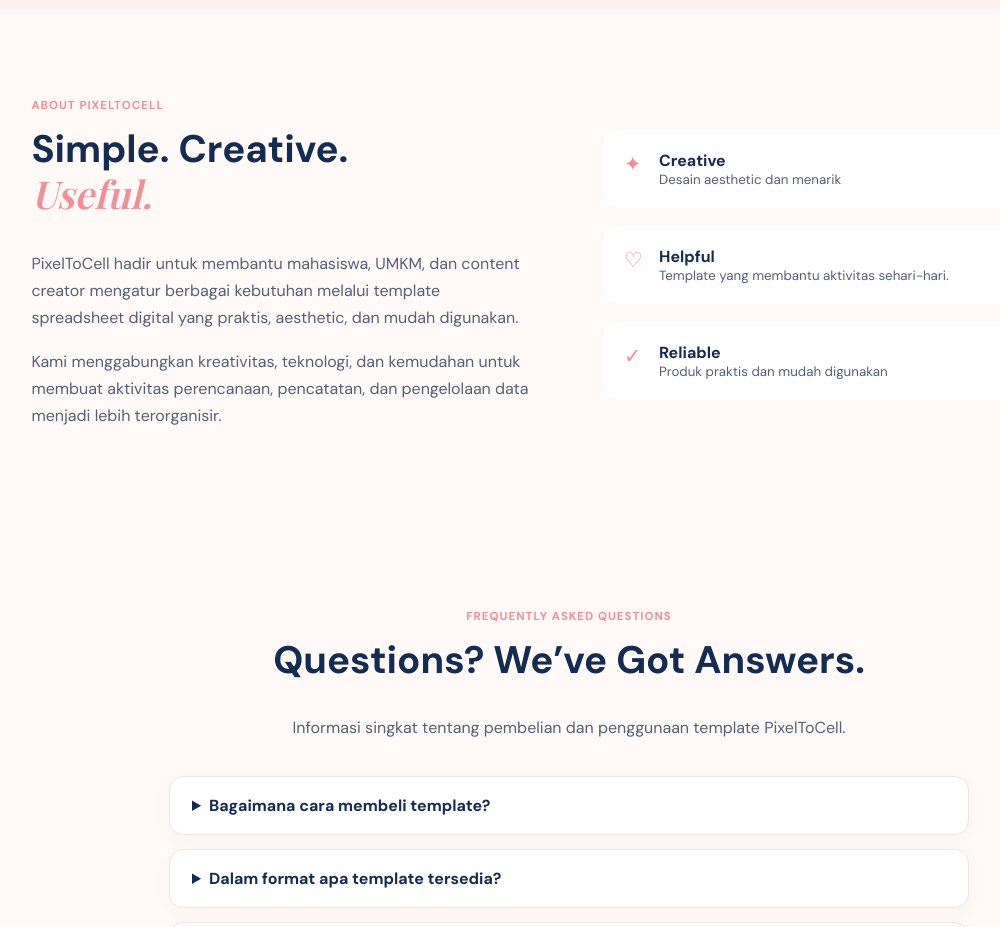
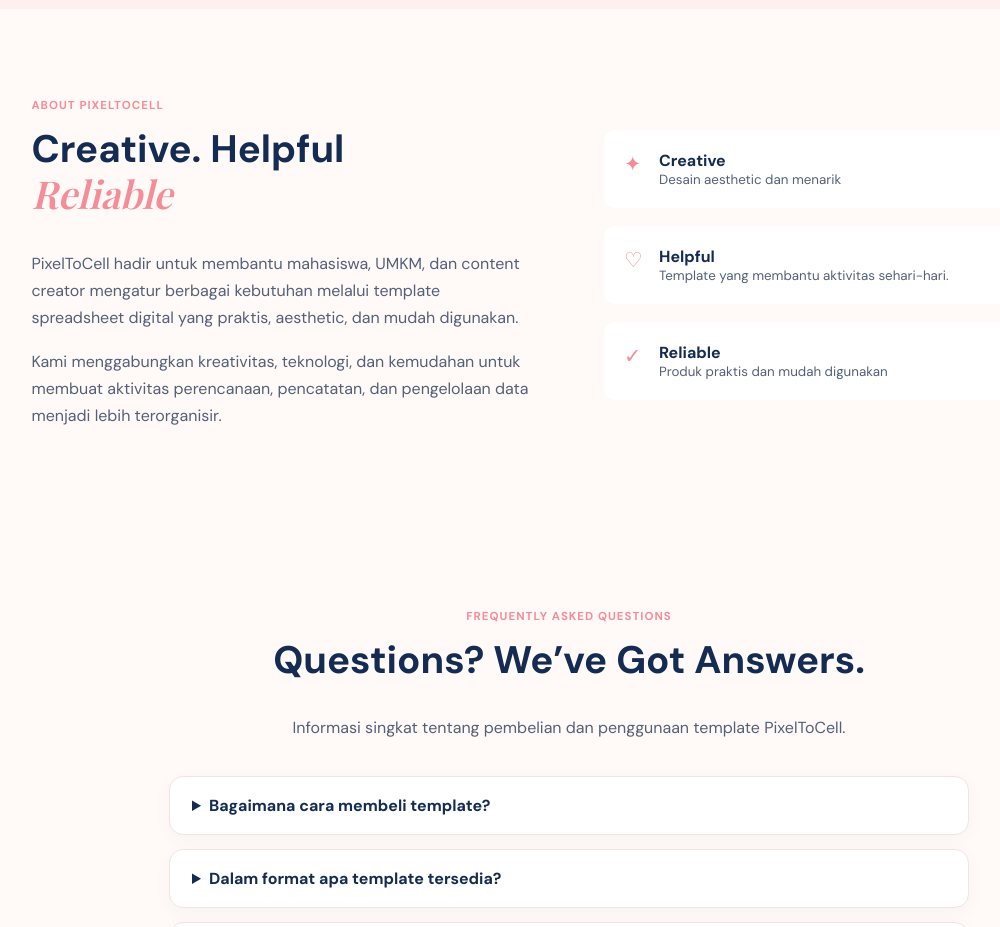
Before and after one commit to bunga2700/pixeltocell-website, a plain HTML site: page index.html in a window 1280 px wide. Shown: the part 1400-2327 px from the top of the page, without its empty margins (71-1071 px from the left). Drawn offline with nearby package versions, Linux system fonts and the light colour scheme; a web font is replaced by a local one.

Commit message:
Update about section heading for clarity

```diff
--- a/index.html
+++ b/index.html
@@ -1,4 +1,3 @@
-
 <!DOCTYPE html>
 <html lang="id">
 <head>
@@ -104,7 +103,7 @@
     <section id="about" class="section about-section">
       <div class="about-text">
         <p class="eyebrow">ABOUT PIXELTOCELL</p>
-        <h2>Simple. Creative.<br><em>Useful.</em></h2>
+        <h2>Creative. Helpful<br><em>Reliable</em></h2>
         <p>PixelToCell hadir untuk membantu mahasiswa, UMKM, dan content creator mengatur berbagai kebutuhan melalui template spreadsheet digital yang praktis, aesthetic, dan mudah digunakan.</p>
         <p>Kami menggabungkan kreativitas, teknologi, dan kemudahan untuk membuat aktivitas perencanaan, pencatatan, dan pengelolaan data menjadi lebih terorganisir.</p>
       </div>
```
